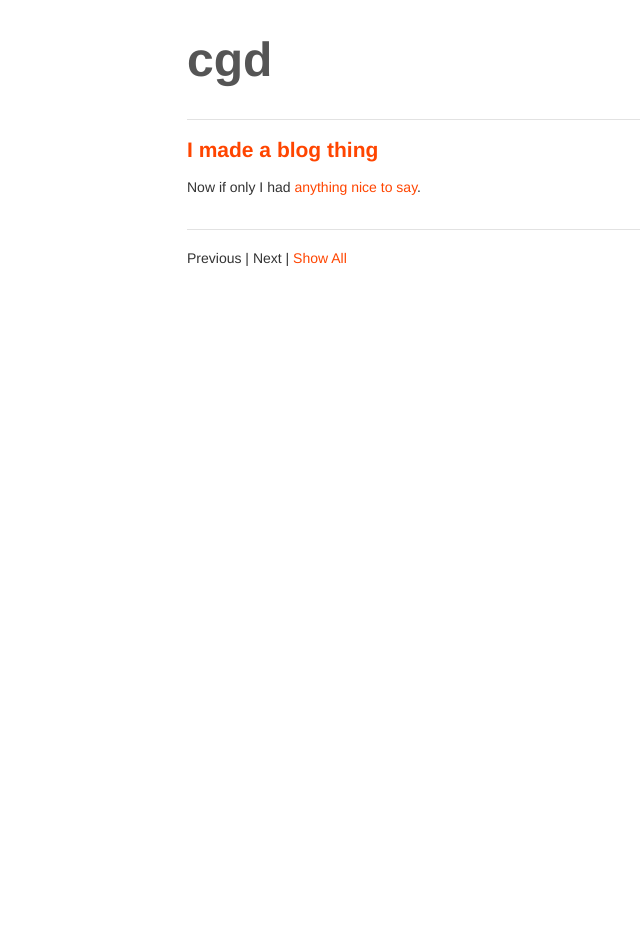
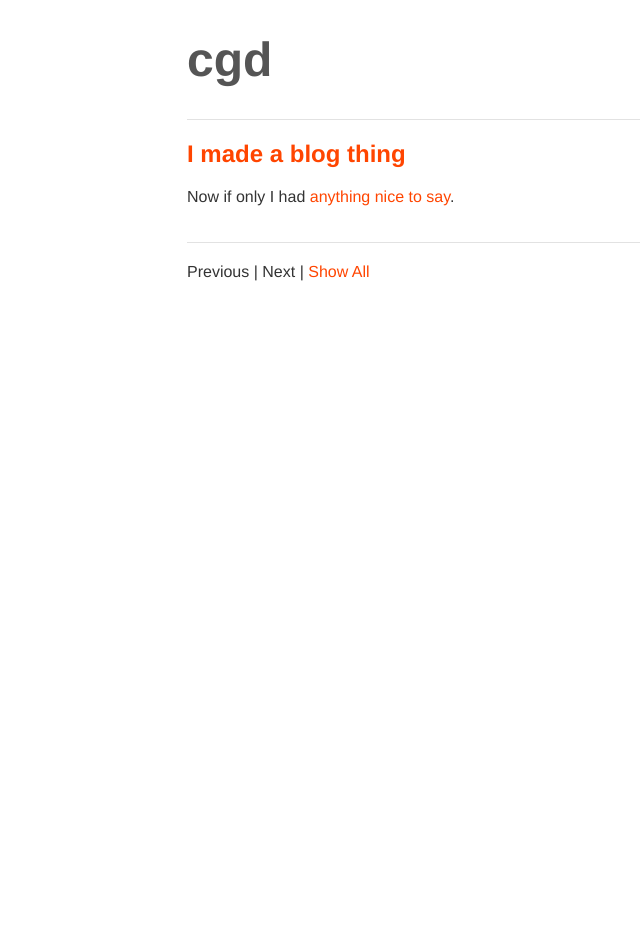
Before and after one commit to cgdangelo/cgdangelo.github.com, a Jekyll site: the page built from index.html, in a window 1280 px wide. Shown: the whole page, without its empty margins (160-800 px from the left). Built offline with Jekyll 4.4.1, drawn with Linux system fonts in a browser that asks for light colours; the list of posts is cut into pages by our own code; comment, search, counter and statistics services are not loaded.

Commit message:
Increase font size
I'm getting old.

```diff
--- a/assets/css/style.css
+++ b/assets/css/style.css
@@ -401,7 +401,7 @@ html {
 }
 
 body {
-  font: 14px "Helvetica Neue", Helvetica, "Segoe UI", Arial, sans-serif;
+  font: 16px "Helvetica Neue", Helvetica, "Segoe UI", Arial, sans-serif;
   color: #333;
   height: 100%;
 }
```
